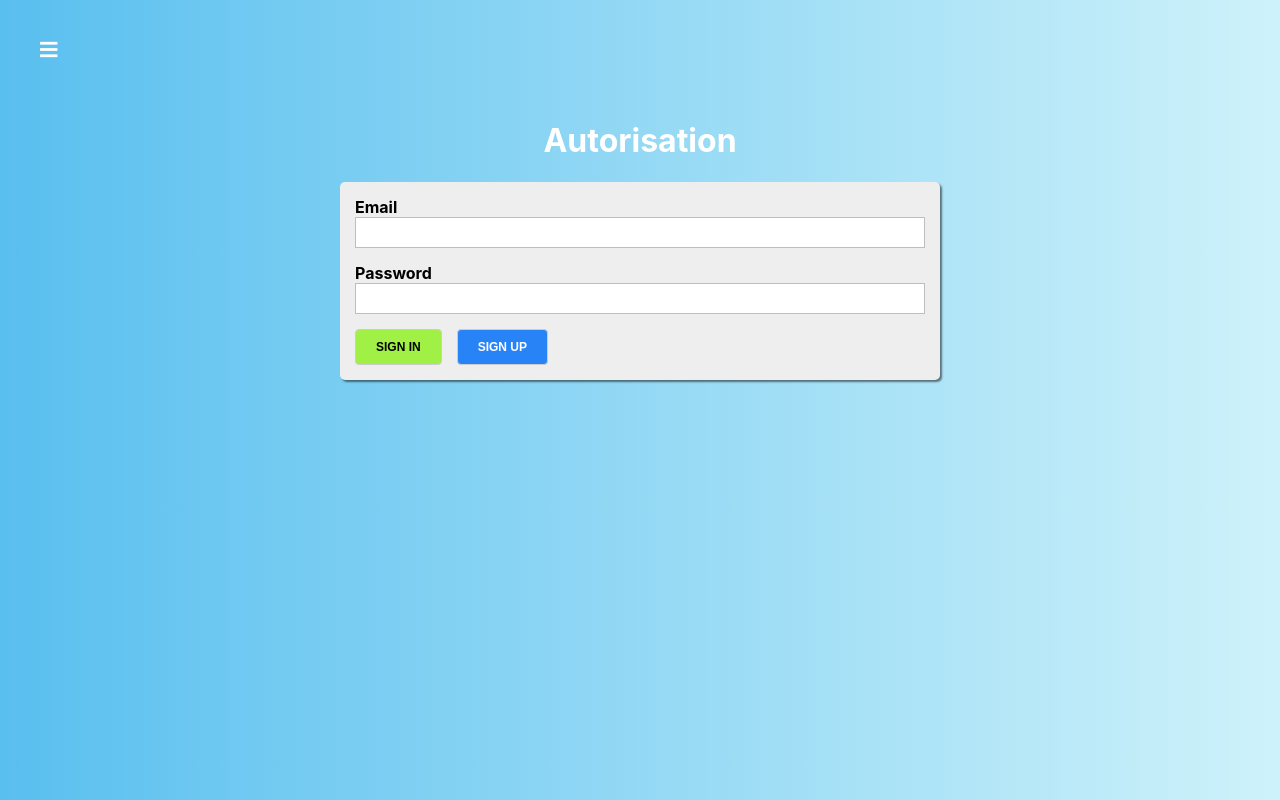
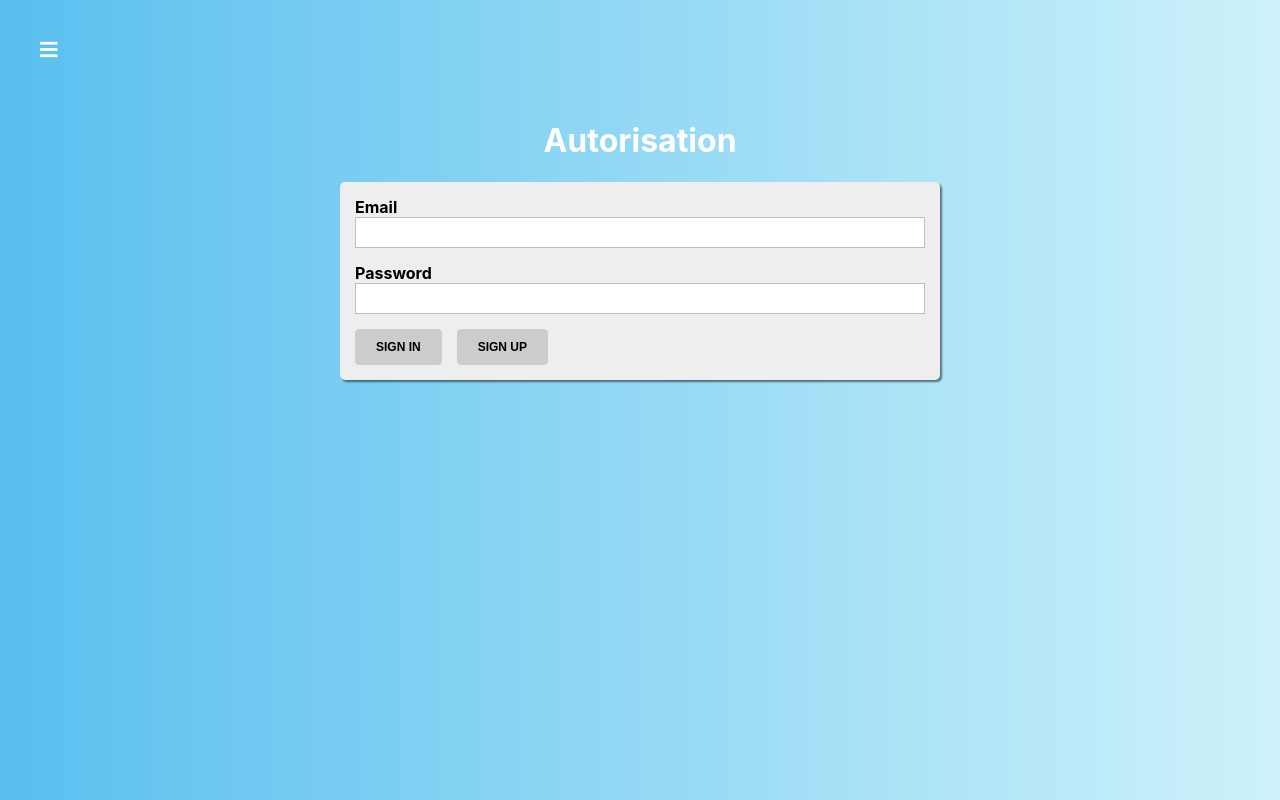
Before and after one commit to mariache/Quiz_App, a React app: page /auth in a window 1280 px wide. Built offline with nearby package versions, Linux system fonts and the light colour scheme.

Commit message:
- form validation/ buttons disabled;

```diff
--- a/src/containers/auth/Auth.js
+++ b/src/containers/auth/Auth.js
@@ -6,6 +6,7 @@
 
 export class Auth extends Component {
   state = {
+    isFormValid: false,
     formControls: {
       email: {
         value: "",
@@ -74,8 +75,15 @@
 
     formControls[controlName] = control;
 
+    let isFormValid = true;
+
+    Object.keys(formControls).forEach((name) => {
+      isFormValid = formControls[name].valid && isFormValid;
+    });
+
     this.setState({
       formControls,
+      isFormValid,
     });
   };
 
@@ -107,11 +115,19 @@
           <form onSubmit={this.submitHandler} className={classes.AuthForm}>
             {this.renderInputs()}
 
-            <Button type="success" onClick={this.loginHandler}>
+            <Button
+              type="success"
+              onClick={this.loginHandler}
+              disabled={!this.state.isFormValid}
+            >
               Sign in
             </Button>
 
-            <Button type="primary" onClick={this.registerHandler}>
+            <Button
+              type="primary"
+              onClick={this.registerHandler}
+              disabled={!this.state.isFormValid}
+            >
               Sign up
             </Button>
           </form>
```
